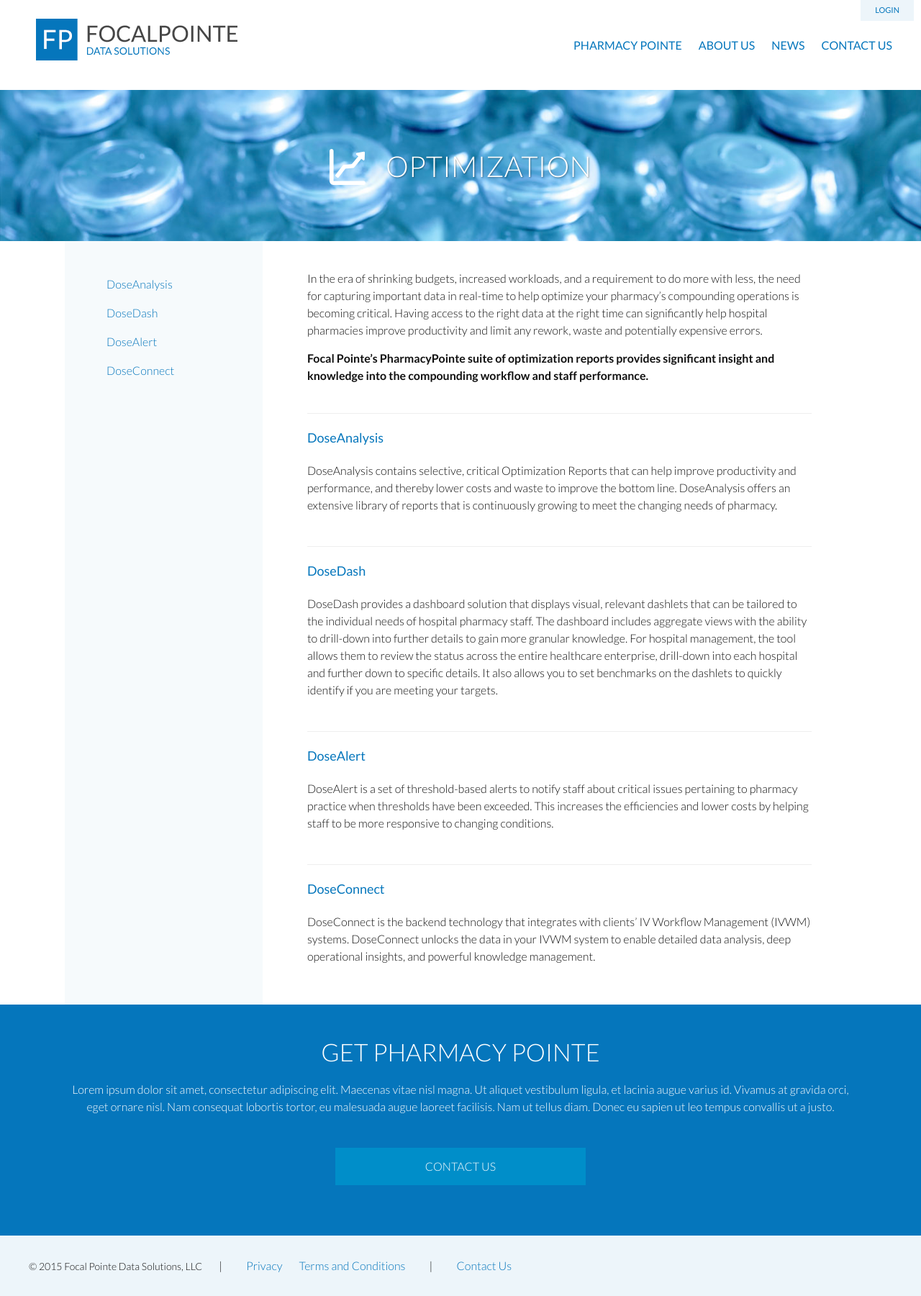
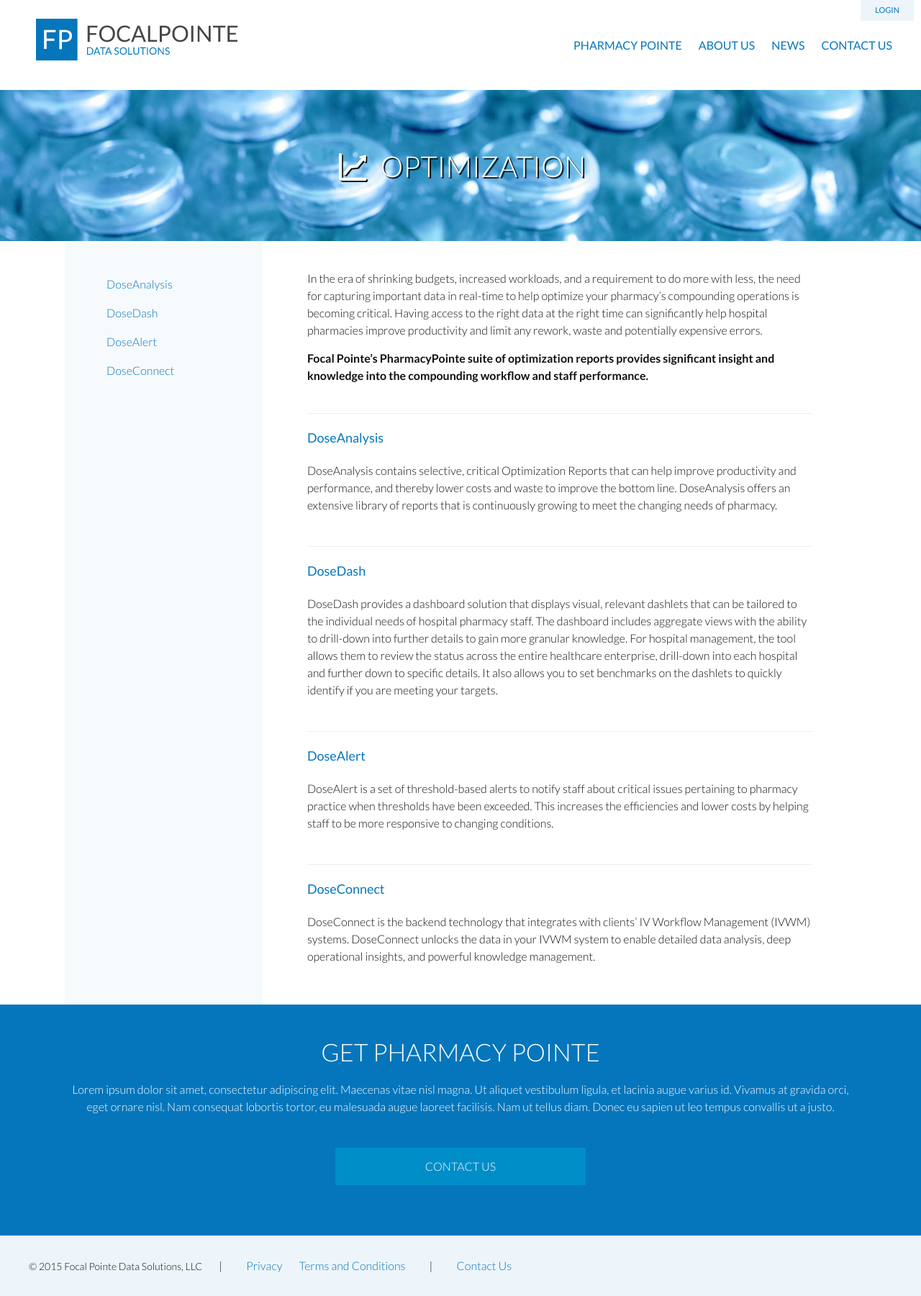
Before and after one commit to tomle444/fpdatasolutions, a Jekyll site: the page built from optimization.md, in a window 1280 px wide. Shown: the whole page at 72% size. Built offline with Jekyll 4.4.1, drawn with Linux system fonts in a browser that asks for light colours; nearby versions of some CDN libraries.

Commit message:
Add Darker Text/Icon Dropshadows

```diff
--- a/_sass/theme/_homepage.scss
+++ b/_sass/theme/_homepage.scss
@@ -31,7 +31,7 @@
                     text-transform: none;
                     display: inline-block;
                     margin: auto;
-                    text-shadow: 1px 1px 2px rgba(0,0,0,0.35);
+                    text-shadow: 2px 2px 1px rgba(0,0,0,0.95);
                     span {
                         display: block;
                     }
--- a/_sass/theme/_staticpage.scss
+++ b/_sass/theme/_staticpage.scss
@@ -20,7 +20,7 @@
             text-transform: none;
             display: inline-block;
             margin: auto;
-            text-shadow: 1px 1px 2px rgba(0,0,0,0.35);
+            text-shadow: 2px 2px 1px rgba(0,0,0,0.95);
         }
     }
     .page-content {
@@ -197,6 +197,12 @@
                                 fill: white;
                             }
                         }
+                        img {
+                            width: 50px; height: 50px;
+                            margin-right: 5px;
+                            display: inline-block;
+                            vertical-align: top;
+                        }
                     }
                 }
                  .main-content {
--- a/js/scrollTo.js
+++ b/js/scrollTo.js
@@ -9,6 +9,7 @@
 	    	$(window).scrollTop(0);
 	    }
 	});
+
 	$( document ).ready(function() {
 	    var windowWidth = $(this).width();
 	    var windowHeight = $(this).height();
@@ -24,8 +25,11 @@
 		if($('.homepage').length){
 			if(windowWidth >= 768){
 				// set animation start points
-				$('.home .content img, .content h2, .content p, .content .button,  .about .content svg').css({
+				$(' .content h2, .content p, .content .button,  .about .content svg').css({
 						"opacity" : "0"
+					});
+				$('.home .content img').css({
+						"opacity" : ".1"
 					});
 				$('.home .content img, .about .content svg').css({
 					"margin-top" : "100px"
@@ -38,9 +42,6 @@
 				}, 600);
 			}
 		}
-
-
-
 	});
 
 	$(window).scroll(function () {
--- a/optimization.md
+++ b/optimization.md
@@ -10,7 +10,7 @@
 
 <header class="page-header">
     <h1>
-    	<svg xmlns="http://www.w3.org/2000/svg" version="1.1" x="0" y="0" viewBox="0 0 901 901" enable-background="new 0 0 901 901" xml:space="preserve"><path d="M900.5 851c0-27.6-22.4-50-50-50h-750V50c0-27.6-22.4-50-50-50s-50 22.4-50 50v751c0 55.1 44.9 100 100 100h750C878.1 901 900.5 878.6 900.5 851zM329.3 416.7L149 649.1c-8.5 10.9-6.5 26.6 4.4 35.1l39.5 30.7c10.9 8.5 26.6 6.5 35.1-4.4l153.9-198.3c8.4-10.9 21-17.8 34.7-19.1l170.3-16.5c13.2-1.3 25.4-7.7 33.8-18l174.6-212.2 42 34.8c16 13.2 40.2 2.4 40.9-18.4l6.1-170.7c0.6-16.1-14.1-28.6-29.9-25.4l-170.7 34.4c-20.6 4.1-27.2 30.3-11 43.8l45.6 37.8L569.7 363c-8.4 10.2-20.6 16.7-33.8 18l-172 16.6C350.3 399 337.7 405.9 329.3 416.7z"/></svg>
+    	<img src="{{site.baseurl}}/images/optimization_2.svg" />
 		{{ page.title }}</h1>
 </header>
 
```
Also changed, not shown: compliance.md (+1 -1 lines), images/compliance_2.svg (added), images/optimization_2.svg (added).
